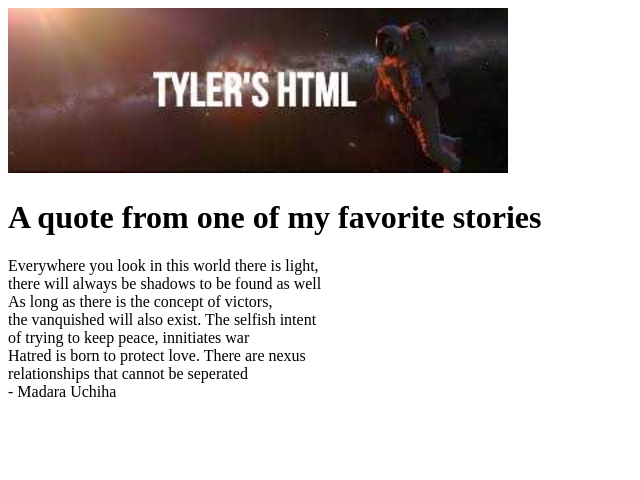
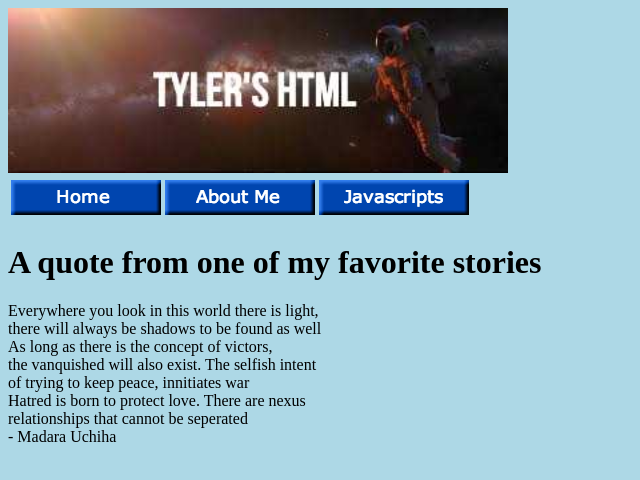
Before and after one commit to tylermcnamara/tylermcnamara.github, a plain HTML site: page Javascripts.html in a window 1280 px wide. Shown: the whole page, without its empty margins (0-640 px from the left). Drawn offline with Linux system fonts and the light colour scheme.

Commit message:
Update Javascripts.html

```diff
--- a/Javascripts.html
+++ b/Javascripts.html
@@ -10,15 +10,15 @@
 
       <body>
       <img src="TylersPixlirHTML.jpeg" width=500 >
-        <table>
+        <table id="buttons">
             <thead>
                 <tr>
-                    <th><a href= "https://tylermcnamara.github.io/index.html"<img src="pasted image 0.png"></th>
-                    <th><a href= "https://tylermcnamara.github.io/AboutMe.html"<img src="About Me Button.png"> </a> </th>
-                    <th><a href= "https://tylermcnamara.github.io/Javascripts.html"<img src="Javascripts Button.png"> </a> </th>
+                    <th><a href= "https://tylermcnamara.github.io/index.html"> <img src="pasted image 0.png"> </a></th>
+                    <th><a href= "https://tylermcnamara.github.io/AboutMe.html"> <img src="About Me Button.png"> </a></th>
+                    <th><a href= "https://tylermcnamara.github.io/Javascripts.html"> <img src="Javascripts Button.png"> </a></th>
                 </tr>
             </thead>
-
+        </table>
                 <h1>A quote from one of my favorite stories</h1>
 
                <p>Everywhere you look in this world there is light,<br>
@@ -30,4 +30,25 @@
                 relationships that cannot be seperated<br>
                 - Madara Uchiha</p>
       </body>
+
+ <style>
+
+
+     #buttons {
+       margins-left: 210px;
+      margin-right: 210px;
+      }
+     #banner {
+       margins-left: 210px;
+       margins-right: 210px;
+      }
+
+
+      body {
+  background-color: lightblue;
+}
+
+</style>
+
+
   </html>
```
